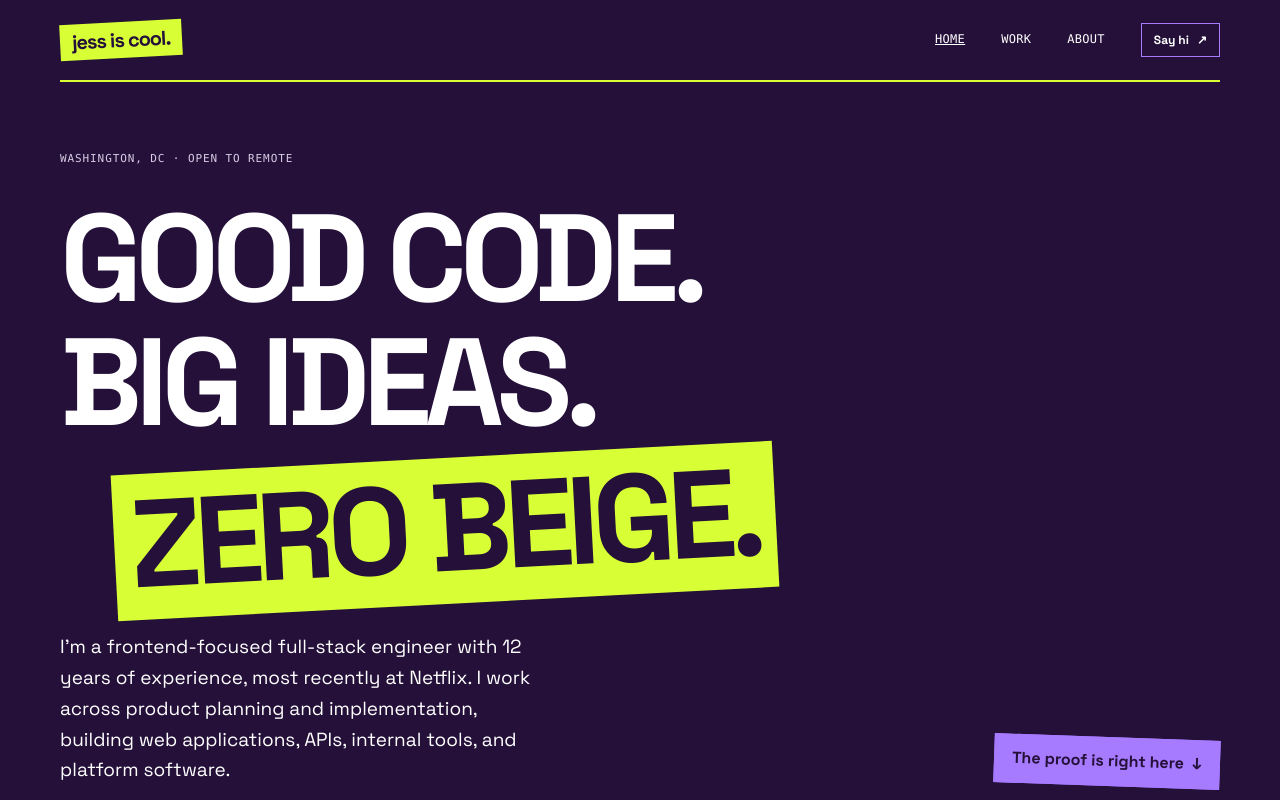
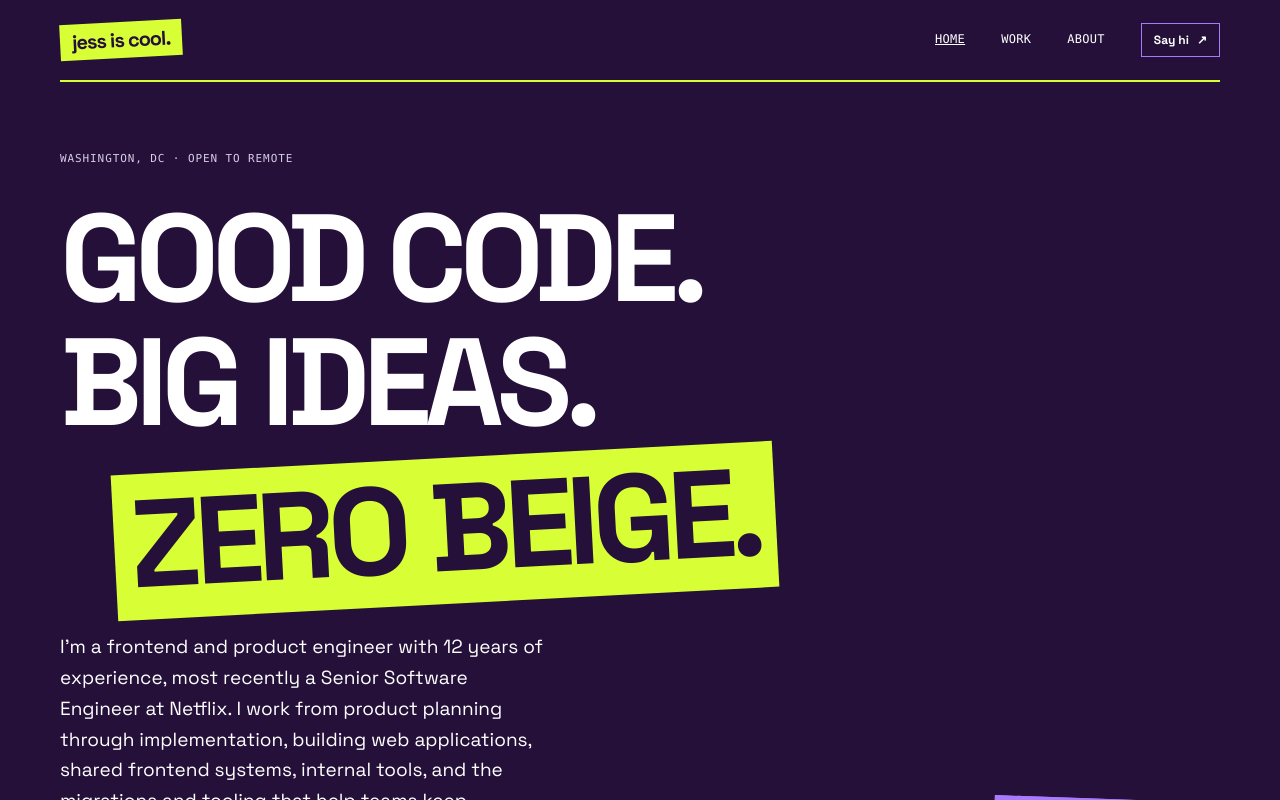
Before and after one commit to jessicarobins/portfolio, a Vue app: page / in a window 1280 px wide. Shown: the top 800 px of the page. Built offline with nearby package versions, Linux system fonts and the light colour scheme.

Commit message:
Clarify frontend product engineering focus

```diff
--- a/src/views/HomeView.vue
+++ b/src/views/HomeView.vue
@@ -36,9 +36,10 @@ const yearsExperience = new Date().getFullYear() - careerStartYear
         color-variant="primary"
         class="mt-0 max-w-[30.625rem] text-body-large leading-relaxed tablet:text-body-large-tablet"
       >
-        I’m a frontend-focused full-stack engineer with {{ yearsExperience }} years of experience,
-        most recently at Netflix. I work across product planning and implementation, building web
-        applications, APIs, internal tools, and platform software.
+        I’m a frontend and product engineer with {{ yearsExperience }} years of experience, most
+        recently a Senior Software Engineer at Netflix. I work from product planning through
+        implementation, building web applications, shared frontend systems, internal tools, and the
+        migrations and tooling that help teams keep shipping.
       </Text>
       <Button to="/work" variant="secondary"
         >The proof is right here <span aria-hidden="true">↓</span></Button
```
